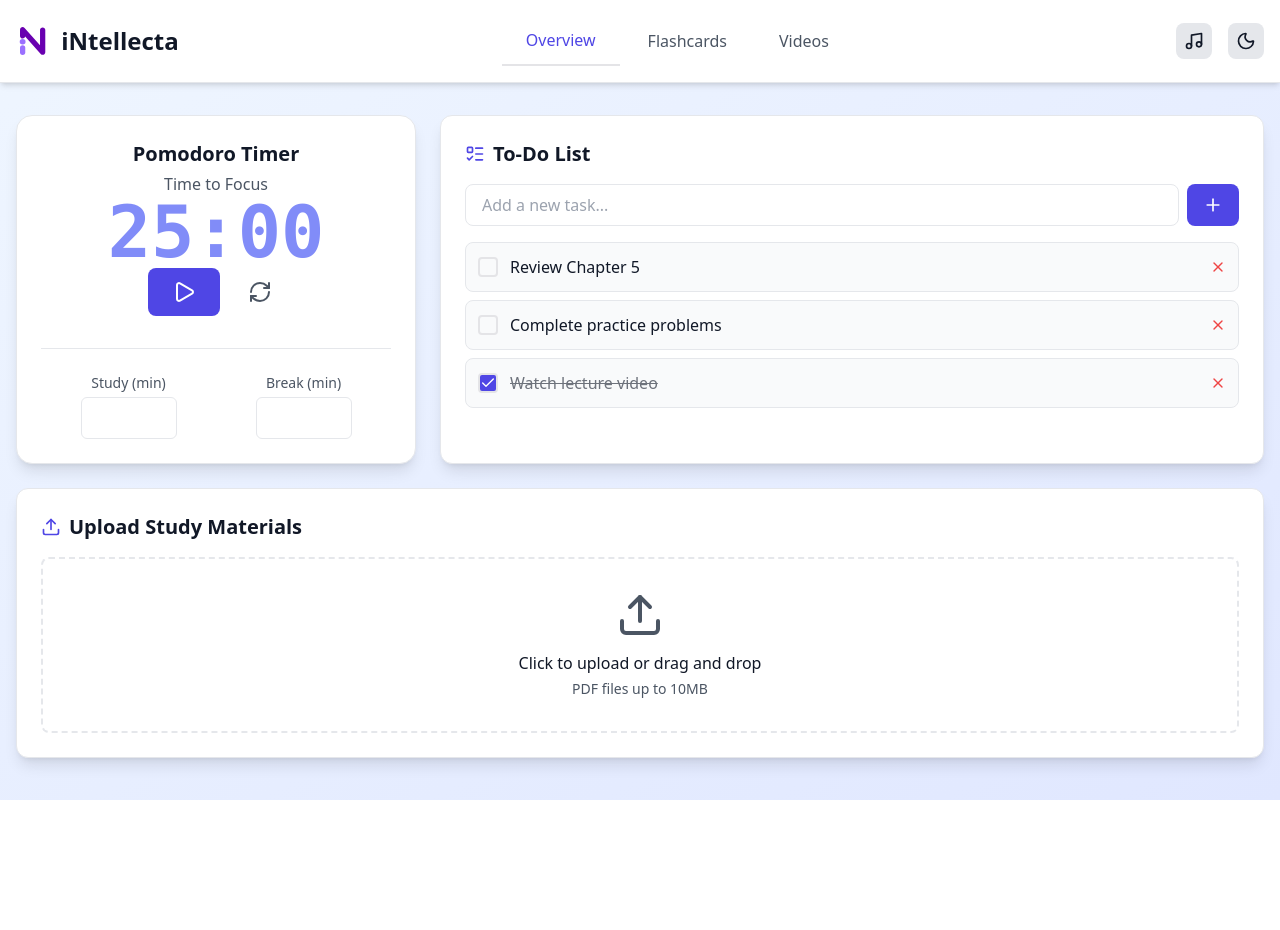
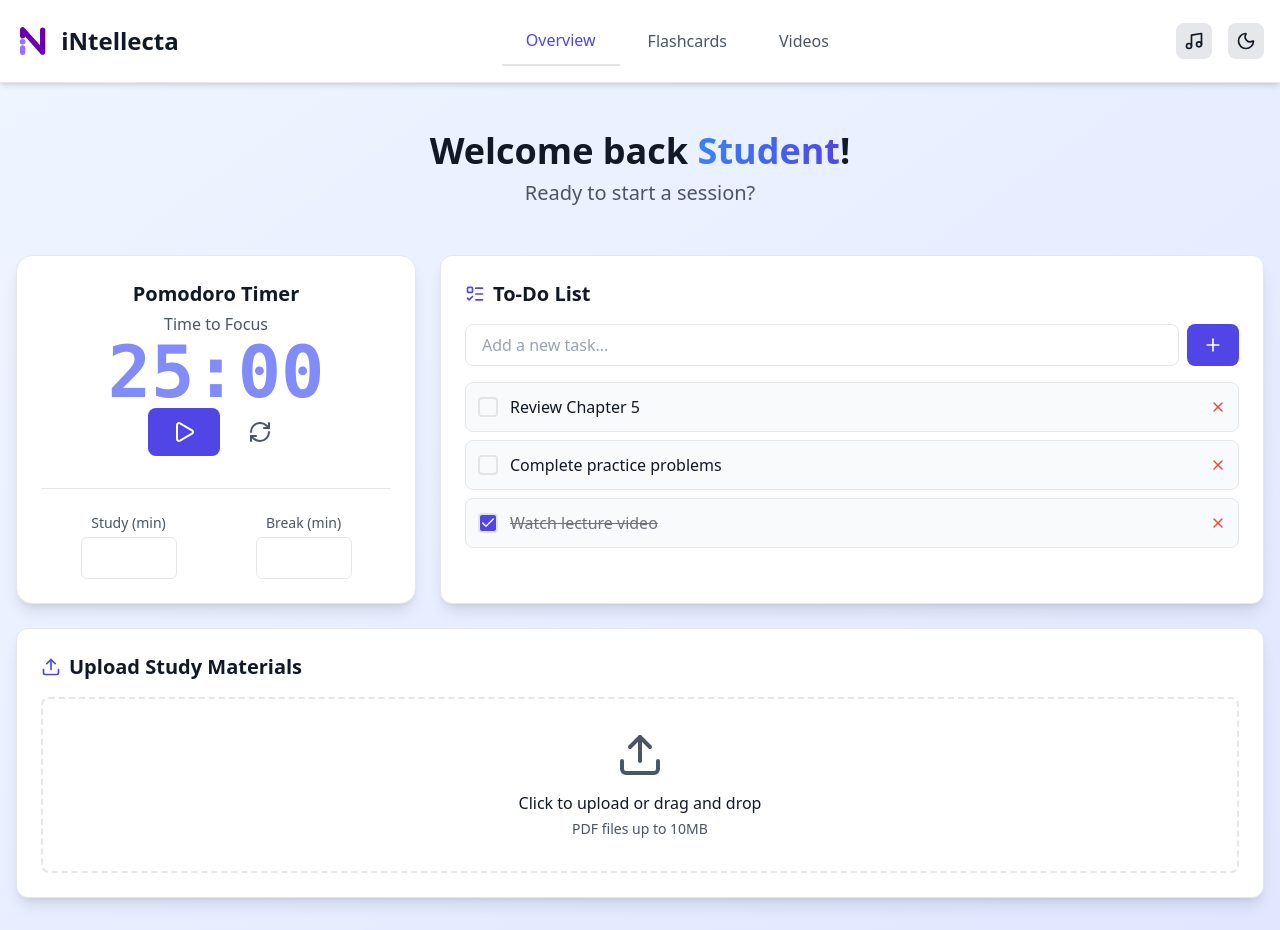
Before and after one commit to TommyBryan/final-project, a React (Vite) app in the folder front-end/: page / in a window 1280 px wide. Before the commit the page ends 800 px from the top, so only its background shows below. Built offline with nearby package versions, Linux system fonts and the light colour scheme.

Commit message:
Modified App.jsx and WelcomeCard.jsx

```diff
--- a/front-end/src/App.jsx
+++ b/front-end/src/App.jsx
@@ -6,6 +6,7 @@ import OverviewTab from './components/OverviewTab.jsx';
 import FlashcardsTab from './components/FlashcardsTab.jsx';
 import VideosTab from './components/VideosTab.jsx';
 import MusicPlayer from './components/MusicPlayer.jsx';
+import WelcomeCard from './components/WelcomeCard.jsx'; // <--- Ensure this is imported
 import { usePomodoroTimer } from "./hooks/usePomodoroTimer.js";
 import { useFlashcards } from "./hooks/useFlashcards.js";
 import { useTodos } from "./hooks/useTodos.js";
@@ -38,7 +39,7 @@ export default function StudyAppDashboard() {
   }, [darkMode]);
 
   const bgClass = darkMode ? 'bg-gray-900' : 'bg-gradient-to-br from-blue-50 to-indigo-100';
-  const cardBg = darkMode ? 'bg-gray-800' : 'bg-white';
+  const cardBg = darkMode ? 'bg-gray-800' : 'bg-white'; // cardBg is no longer needed by WelcomeCard
   const textClass = darkMode ? 'text-gray-100' : 'text-gray-900';
   const secondaryText = darkMode ? 'text-gray-400' : 'text-gray-600';
   const borderClass = darkMode ? 'border-gray-700' : 'border-gray-200';
@@ -60,6 +61,16 @@ export default function StudyAppDashboard() {
       />
 
       <main className="max-w-7xl mx-auto px-4 py-8">
+        {/* --- PLACE THE SIMPLIFIED WELCOMECARD HERE --- */}
+        <div className="mb-8">
+          <WelcomeCard
+            user_name="Student"
+            textClass={textClass}       // <--- Pass commonProps for text theming
+            secondaryText={secondaryText} // <--- Pass commonProps for text theming
+          />
+        </div>
+        {/* ------------------------------------------- */}
+
         {activeTab === 'overview' && (
           <OverviewTab
             {...commonProps}
--- a/front-end/src/components/WelcomeCard.jsx
+++ b/front-end/src/components/WelcomeCard.jsx
@@ -1,39 +1,19 @@
+// src/components/WelcomeCard.jsx
 import React from 'react';
 
-const WelcomeCard = ({ user_name = "User" }) => {
+// We'll still accept props for user_name, textClass, secondaryText for consistency
+const WelcomeCard = ({ user_name = "User", textClass, secondaryText }) => {
   return (
-    <div className="min-h-screen flex items-center justify-center bg-gradient-to-br from-blue-50 to-indigo-100">
-      <div className="relative">
-        {/* Breathing glow effect */}
-        <div className="absolute inset-0 bg-gradient-to-r from-blue-400 to-indigo-500 rounded-3xl blur-xl opacity-50 animate-pulse"></div>
-
-        {/* Card */}
-        <div className="relative bg-white rounded-3xl shadow-2xl p-12 max-w-md animate-breathing">
-          <div className="text-center space-y-4">
-            <h1 className="text-4xl font-bold text-gray-800">
-              Welcome back <span className="text-transparent bg-clip-text bg-gradient-to-r from-blue-500 to-indigo-600">{user_name}</span>!
-            </h1>
-            <p className="text-xl text-gray-600">
-              Ready to start a session?
-            </p>
-          </div>
-        </div>
+    // Outer div for spacing, if desired, but no specific background or layout
+    <div className="py-4"> {/* Added some vertical padding here */}
+      <div className="text-center"> {/* Centered horizontally */}
+        <h1 className={`text-3xl sm:text-4xl font-bold ${textClass}`}>
+          Welcome back <span className="text-transparent bg-clip-text bg-gradient-to-r from-blue-500 to-indigo-600">{user_name}</span>!
+        </h1>
+        <p className={`text-lg sm:text-xl ${secondaryText} mt-2`}>
+          Ready to start a session?
+        </p>
       </div>
-
-      <style jsx>{`
-        @keyframes breathing {
-          0%, 100% {
-            transform: scale(1);
-          }
-          50% {
-            transform: scale(1.03);
-          }
-        }
-
-        .animate-breathing {
-          animation: breathing 4s ease-in-out infinite;
-        }
-      `}</style>
     </div>
   );
 };
```
